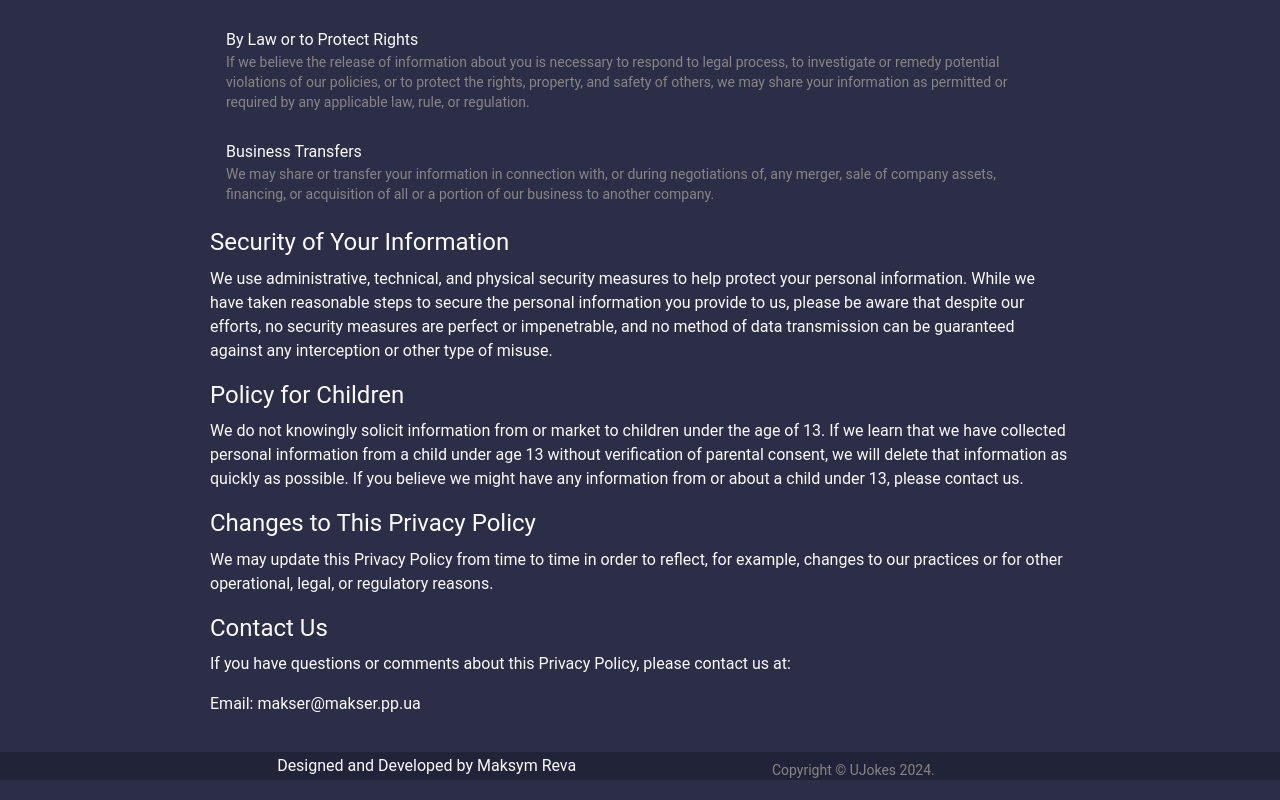
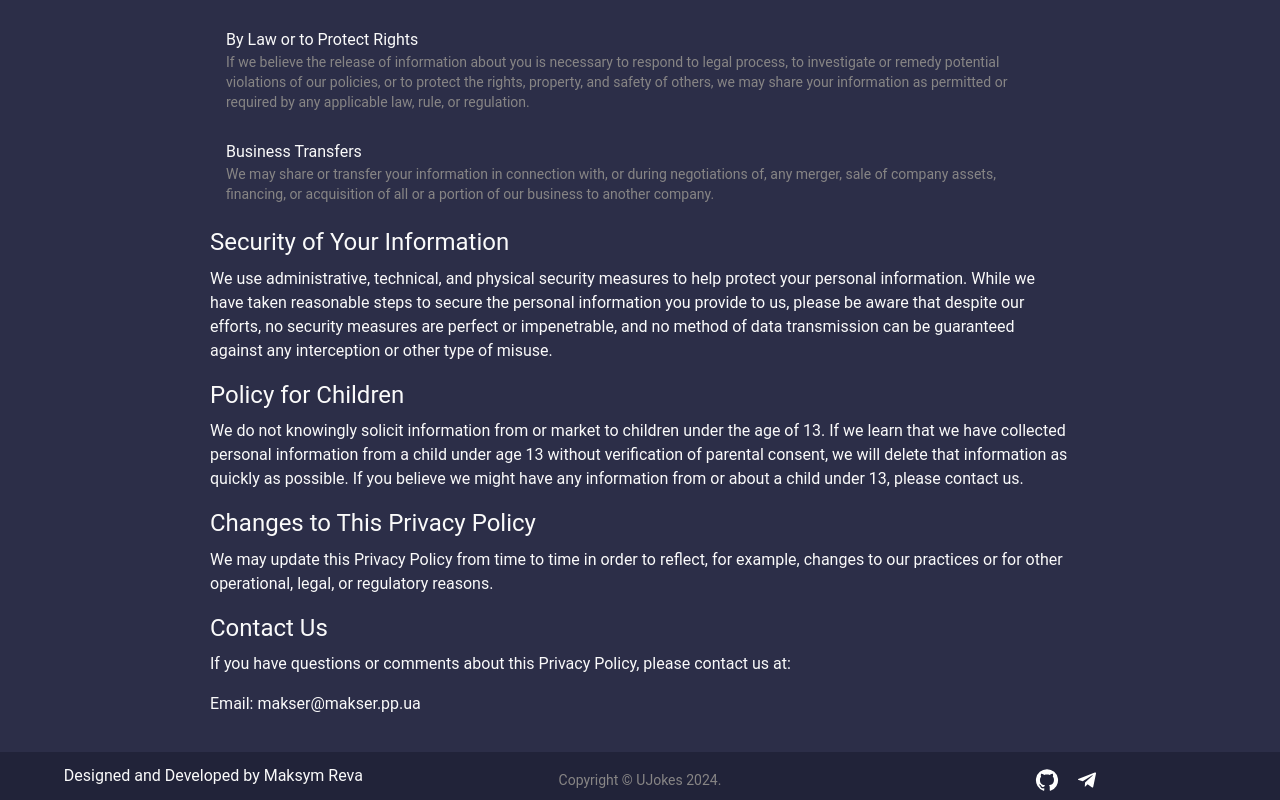
Before and after one commit to Mak5er/anekdoty, a React (Create React App) app in the folder joke-site-frontend/: page /privacy-policy in a window 1280 px wide. Shown: the part 1085-1885 px from the top of the page. Built offline with nearby package versions, Linux system fonts and the light colour scheme; no server answers.

Commit message:
Updated footer

```diff
--- a/joke-site-frontend/src/components/footer/Footer.js
+++ b/joke-site-frontend/src/components/footer/Footer.js
@@ -1,5 +1,6 @@
 import React from 'react';
-import {Grid, Box, Typography} from '@mui/material';
+import {Grid, Box, Typography, IconButton} from '@mui/material';
+import {GitHub, Telegram} from '@mui/icons-material';
 
 const Footer = () => {
     return (
@@ -28,6 +29,16 @@ const Footer = () => {
                         {'.'}
                     </Typography>
                 </Grid>
+                <Grid item md={4} xs={12} textAlign='center'>
+                    <Box sx={{display: 'flex', justifyContent: 'center', mt: 1}}>
+                        <IconButton aria-label="GitHub" href="https://github.com/Mak5er/anekdoty">
+                            <GitHub/>
+                        </IconButton>
+                        <IconButton aria-label="Telegram" href="https://t.me/anekdotyrobot">
+                            <Telegram/>
+                        </IconButton>
+                    </Box>
+                </Grid>
             </Grid>
         </Box>
     )
```
